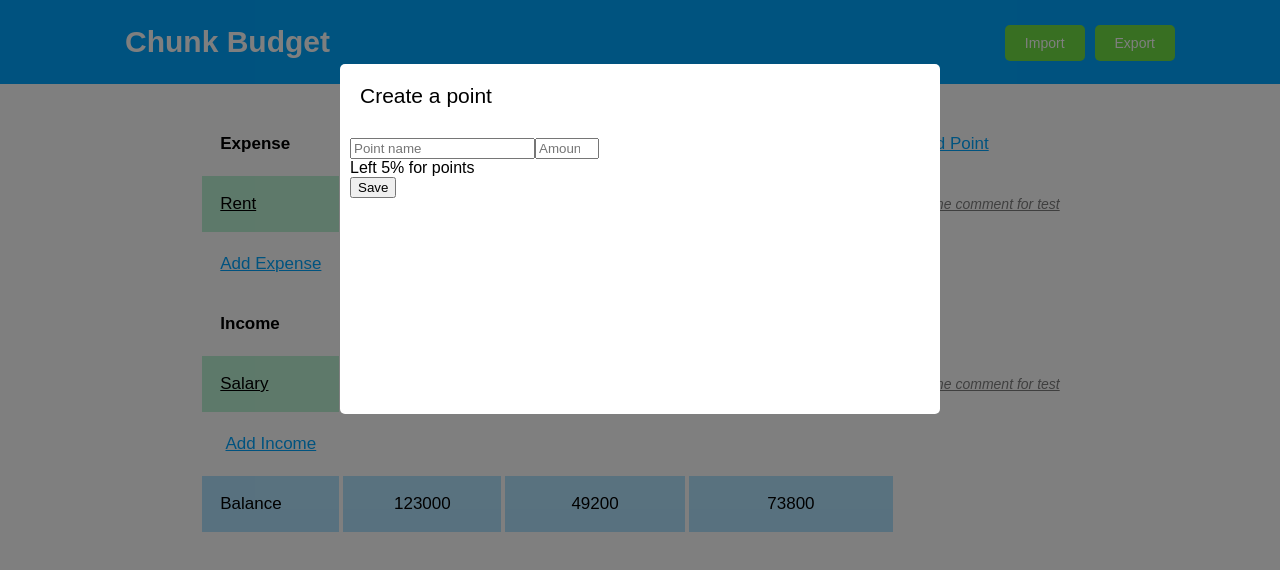
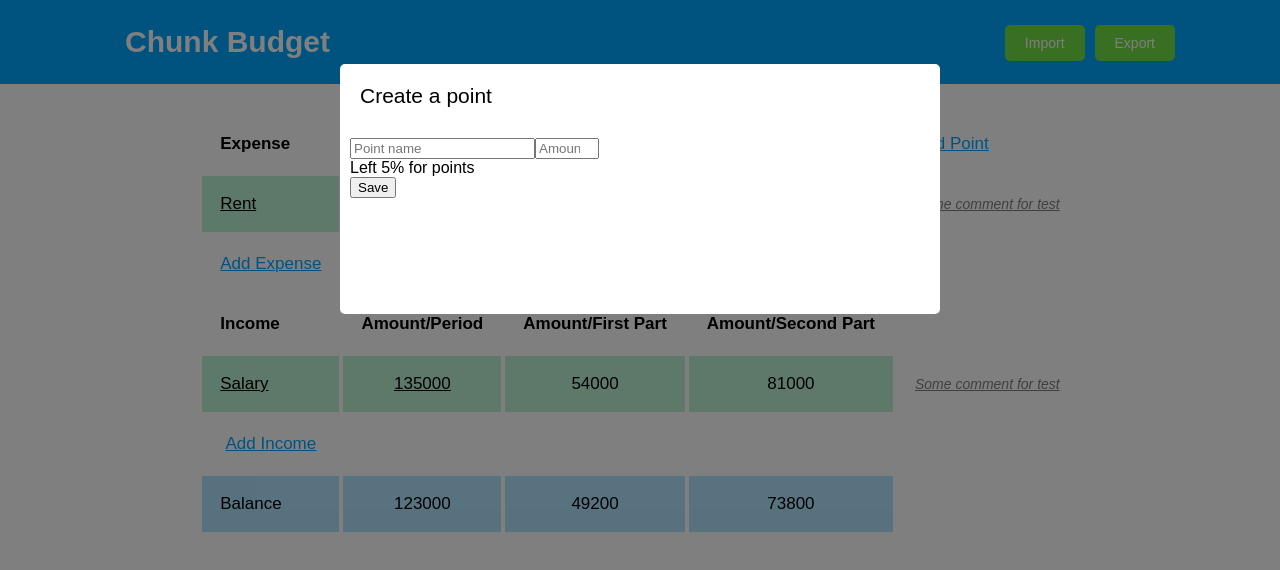
Before and after one commit to deviun/chunk-budget, a React (Create React App) app: page / in a window 1280 px wide. Both pictures are taken after a click on the element "Add Point". Shown: the top 570 px of the page. Built offline with nearby package versions, Linux system fonts and the light colour scheme.

Commit message:
fix min height popup box

```diff
--- a/src/components/Popup/style.scss
+++ b/src/components/Popup/style.scss
@@ -9,7 +9,7 @@
 
   .box {
     width: 600px;
-    min-height: 350px;
+    min-height: 250px;
     background: white;
     margin: 5% auto;
     border-radius: 5px;
```
